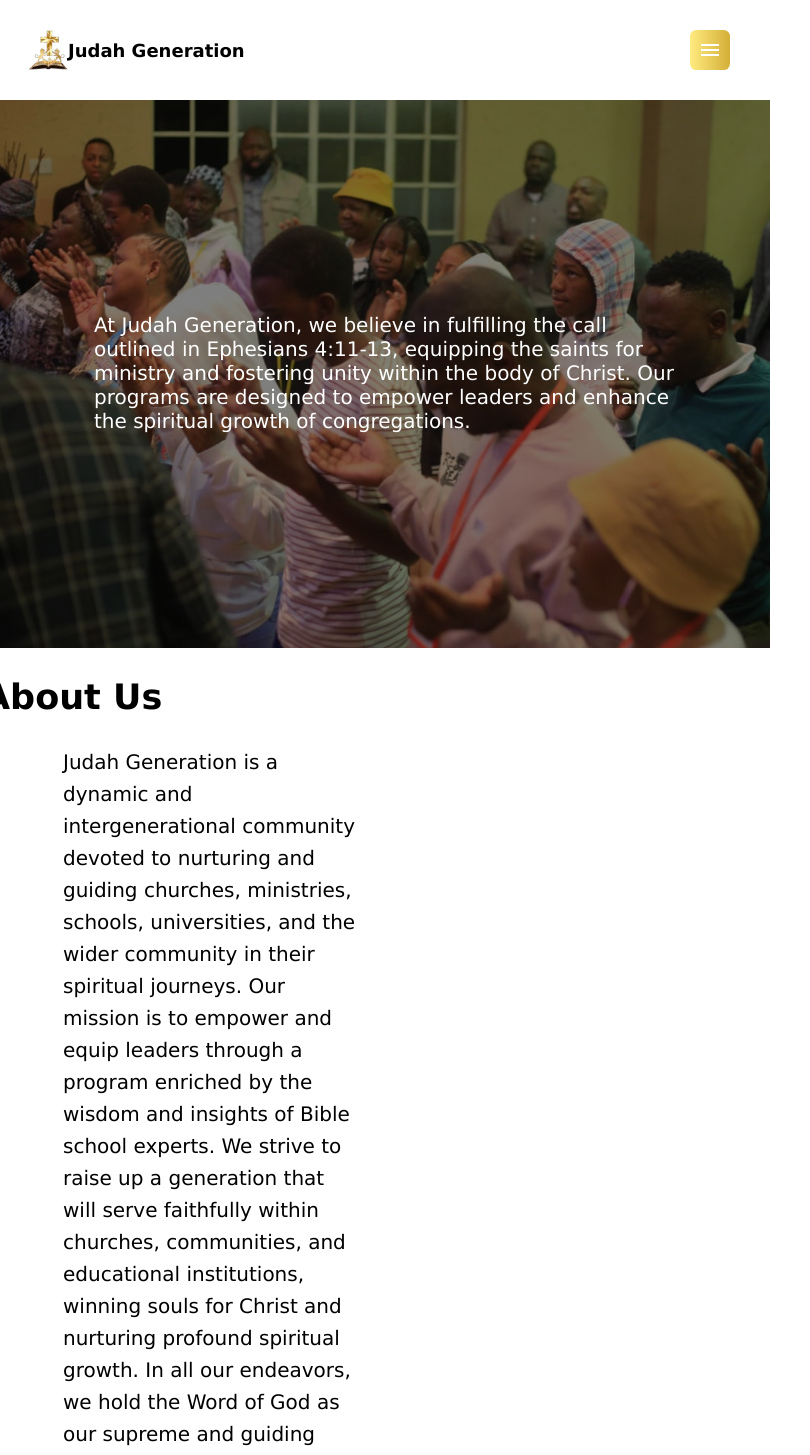
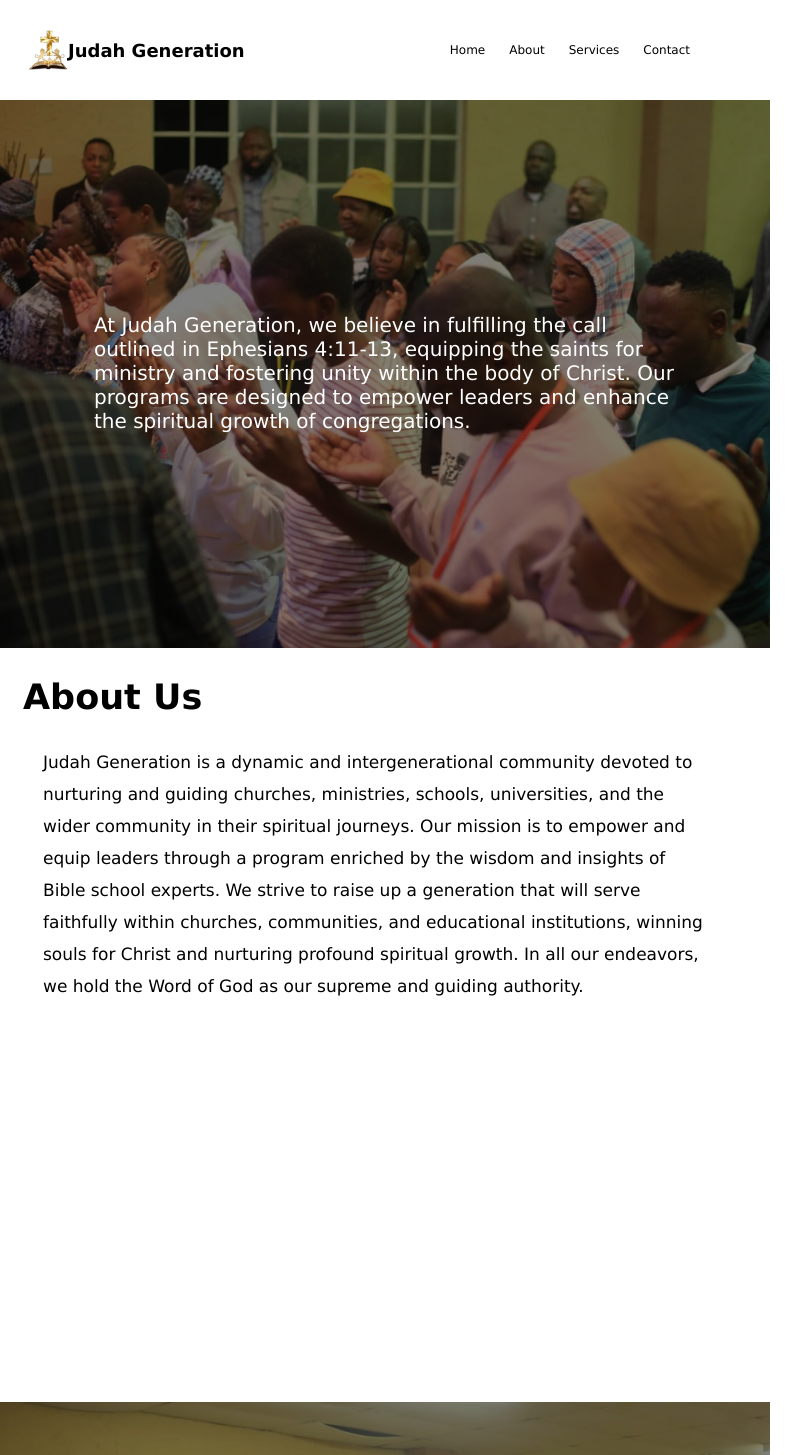
Before and after one commit to Setjhaba/JudahGeneration, a React (Vite) app: page / in a window 768 px wide. Shown: the top 1455 px of the page, 810 px wide, since content can reach past the window. Built offline with nearby package versions, Linux system fonts and the light colour scheme.

Commit message:
more changes

```diff
--- a/src/About/About.css
+++ b/src/About/About.css
@@ -43,7 +43,7 @@
     }
 
     .about-container h2 {
-        margin-left: -50px;
+        margin-left: -10px;
     }
 }
 
@@ -55,9 +55,9 @@
     }
 
     .about-container p {
-        font-size: 20px;
-        margin-left: 30px;
+        font-size: 17px;
+        margin: 0 10px;
         margin-top: 15px;
-        width: 300px;
+
     }
 }
--- a/src/Header/Header.css
+++ b/src/Header/Header.css
@@ -88,20 +88,7 @@
     border: 1px solid #FFF;
 }
 
-@media (min-width: 425px) and (max-width: 768px) {
-    .header-container {
-       font-size: 12px;
-       margin-left: -50px;
-       margin-right: -50px;
-    }
-    .logo-image {
-        height: 40px;
-        width: 40px;
-    }
-
-}
-
-@media (max-width: 769px) {
+@media (min-width: 769px) and (max-width: 1024px) {
     .menu-btn {
         display: block;
     }
@@ -111,15 +98,37 @@
     }
 }
 
+@media (min-width: 425px) and (max-width: 768px) {
+    .header-container {
+       font-size: 12px;
+       margin-left: -50px;
+
+    }
+    .logo-image {
+        height: 40px;
+        width: 40px;
+    }
+
+    .header-container button {
+        margin-right: -30px;
+    }
+
+}
+
+
+
 @media (min-width: 320px) and (max-width: 425px) {
     .header-container {
         font-size: 10px;
         margin-left: -50px;
-        margin-right: -20px;
     }
 
     .logo-image {
         height: 40px;
         width: 40px;
     }
+
+    .header-container button {
+        margin-right: -30px;
+    }
 }
--- a/src/MobileNav/MobileNav.css
+++ b/src/MobileNav/MobileNav.css
@@ -37,9 +37,3 @@
     list-style: none;
     margin-left: -2rem;
 }
-
-@media (max-width: 768px) {
-    .mobile-menu {
-        display: block;
-    }
-}
--- a/src/Services/Services.css
+++ b/src/Services/Services.css
@@ -73,7 +73,6 @@
         display: grid;
         font-size: 15px;
         margin-top: 15px;
-        margin-left: 50px;
-        width: 300px;
+        margin: 0 40px;
     }
 }
```
